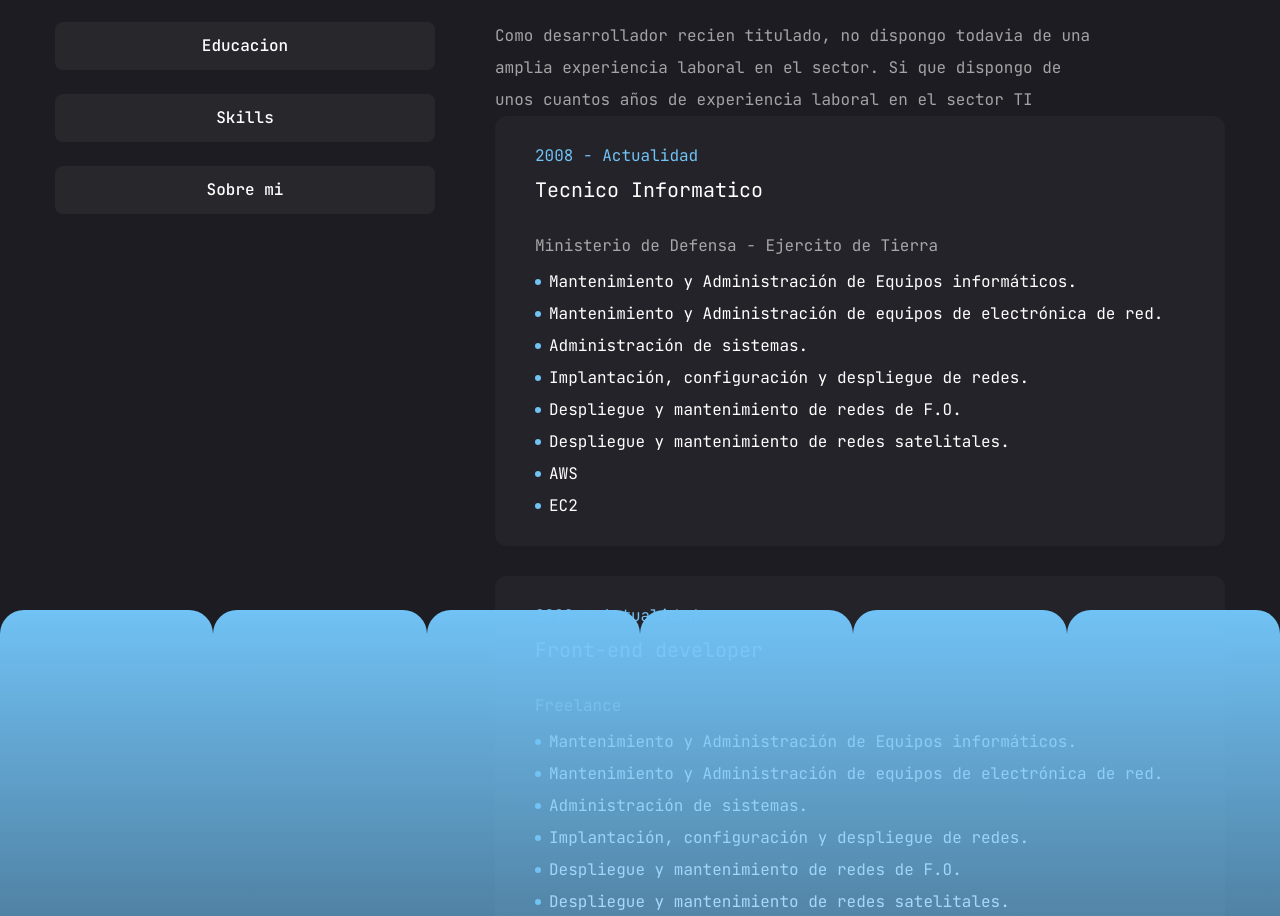
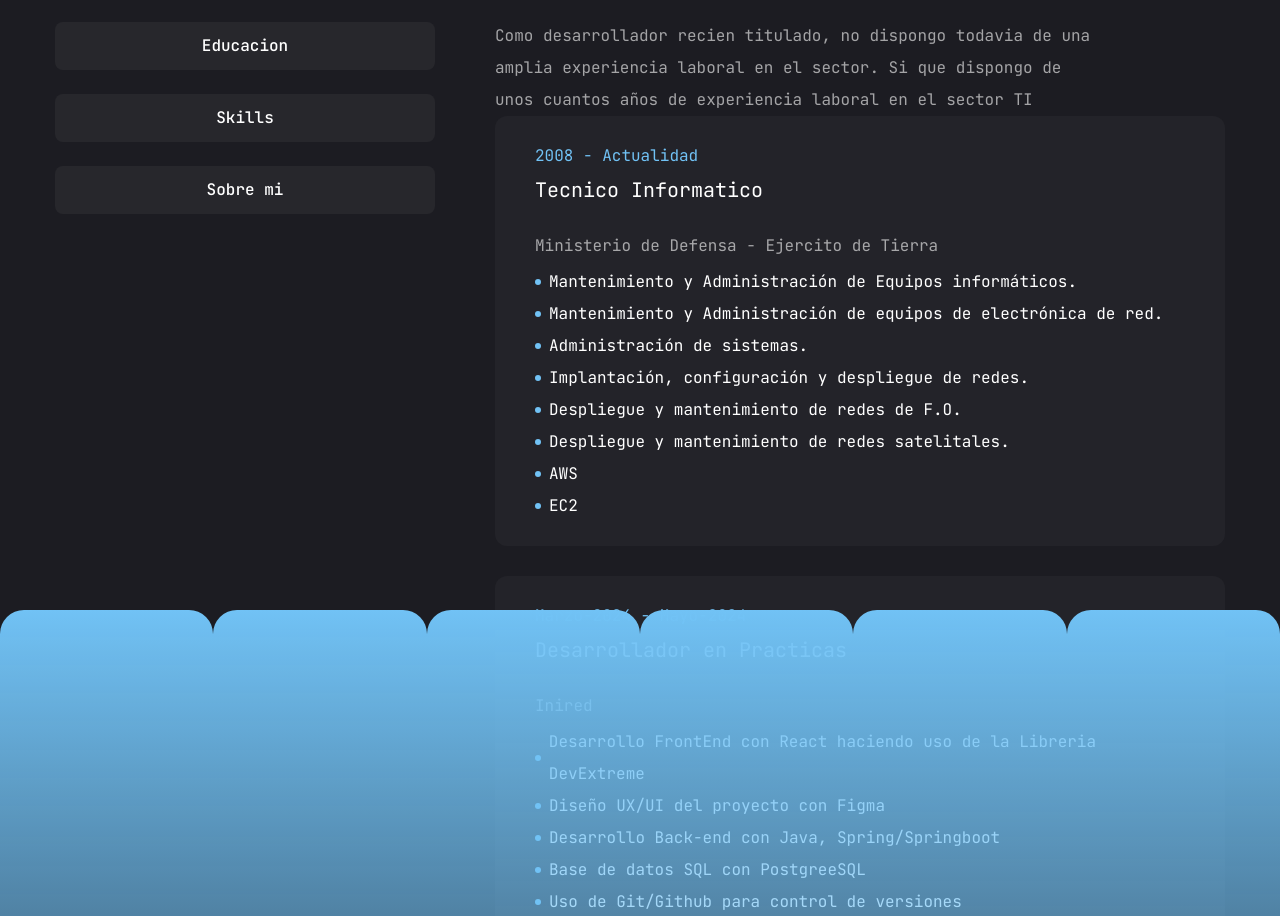
Before and after one commit to misama484/portfolio20, a Next.js app: page /About in a window 1280 px wide. Shown: the part 190-1106 px from the top of the page. Built offline with nearby package versions, Linux system fonts and the light colour scheme.

Commit message:
migrando a json

```diff
--- a/app/About/page.jsx
+++ b/app/About/page.jsx
@@ -10,6 +10,9 @@ import { Tooltip, TooltipProvider, TooltipContent, TooltipTrigger } from "@/comp
 import { ScrollArea,  } from "@/components/ui/scroll-area";
 import { motion } from "framer-motion";
 import Image from "next/image";
+
+//Datos
+import data from "../../datos.json"
 
 
 
@@ -296,7 +299,7 @@ export const skillsList = [
 
 const About = () => {
 
-
+  console.log(data.datos.experience.title)
 
   return (
     <motion.div initial={{opacity:0}} animate={{
@@ -319,13 +322,13 @@ const About = () => {
             {/* experience */}
             <TabsContent value="experience" className="w-full">
               <div className="flex flex-col gap-[30px] text-center xl:text-left">
-                <h2 className="text-4xl font-bold">{experience.title}</h2>
-                <p className="max-w-[600px] text-white/60 mx-auto xl:mx-0">{experience.description}</p>
+                <h2 className="text-4xl font-bold">{data.datos.experience.title}</h2>
+                <p className="max-w-[600px] text-white/60 mx-auto xl:mx-0">{data.datos.experience.description}</p>
               </div>
               <ScrollArea className="h-[800px]">
                 <ul className="grid grid-cols-1 lg:grid-cols-1 gap-[30px]">
                   {/* {experienceDb.map((item, index) => { */}
-                {experience.items.map((item, index) => {
+                {data.datos.experience.items.map((item, index) => {
                   return(
                     <li key={index} className="flex flex-col bg-[#232329] h-auto py-6 px-10 rounded-xl justify-center items-center lg:items-start gap-1 hover:bg-opacity-60">
                       <span className="text-accent">{item.date}</span>
--- a/components/Nav.jsx
+++ b/components/Nav.jsx
@@ -24,14 +24,6 @@ const links = [
     name: "contacto",
     path: "/Contact",
   },
-  {
-    name: "Login",
-    path: "/Login",
-  },
-  {
-    name:"AdminPage",
-    path:"/AdminPage",
-  },
 ]
 
 const Nav = () => {
--- a/components/Photo.jsx
+++ b/components/Photo.jsx
@@ -23,7 +23,7 @@ const Photo = () => {
           opacity: 1,
           transition: {delay: 1.4, duration: 0.4, ease: "easeInOut"},
         }}
-        className="w-[398px] h-[398px] xl:w-[578px] xl:h-[618px] mix-blend-lighten ml-1 absolute">
+        className="w-[398px] h-[398px] xl:w-[558px] xl:h-[598px] mix-blend-lighten ml-1 absolute">
           <Image
             src="/assets/fotoDifum.png"
             alt="foto"
--- a/datos.json
+++ b/datos.json
@@ -82,36 +82,32 @@
     },
     {
       "icon": "/assets/assets/resume/badge.svg",
-      "company": "Freelance",
-      "position": "Front-end developer",
-      "date": "2020 - Actualidad",
-      "description": "Desarrollo de aplicaciones web y páginas web para diferentes clientes, tanto en el frontend como en el backend.",
+      "company": "Inired",
+      "position": "Desarrollador en Practicas",
+      "date": " Marzo-2024 - Mayo-2024",
+      "description": "Practicas formativa GD-DAM donde desarrolle junto con mis compañeros de practicas un proyecto para una tienda online, desde el inicio participando en todo el proceso del desarrollo centrandonos mayormente en el frontend y en el backend.",
       "functions":[
-        "Mantenimiento y Administración de Equipos informáticos.",
-        "Mantenimiento y Administración de equipos de electrónica de red.",
-        "Administración de sistemas.",
-        "Implantación, configuración y despliegue de redes.",
-        "Despliegue y mantenimiento de redes de F.O.",
-        "Despliegue y mantenimiento de redes satelitales.",
-        "AWS",
-        "EC2"
+        "Desarrollo FrontEnd con React haciendo uso de la Libreria DevExtreme",
+        "Diseño UX/UI del proyecto con Figma",
+        "Desarrollo Back-end con Java, Spring/Springboot",
+        "Base de datos SQL con PostgreeSQL",
+        "Uso de Git/Github para control de versiones",
+        "Trello para control de tareas/tickets"
       ]
     },
     {
       "icon": "/assets/assets/resume/badge.svg",
       "company": "Freelance",
-      "position": "Front-end developer",
-      "date": "2020 - Actualidad",
-      "description": "Desarrollo de aplicaciones web y páginas web para diferentes clientes, tanto en el frontend como en el backend.",
+      "position": "Full-stack developer",
+      "date": "2021 - Actualidad",
+      "description": "Desarrollo de aplicaciones web y páginas web para diferentes clientes, desarrollando parte frontend y backend.",
       "functions":[
-        "Mantenimiento y Administración de Equipos informáticos.",
-        "Mantenimiento y Administración de equipos de electrónica de red.",
-        "Administración de sistemas.",
-        "Implantación, configuración y despliegue de redes.",
-        "Despliegue y mantenimiento de redes de F.O.",
-        "Despliegue y mantenimiento de redes satelitales.",
-        "AWS",
-        "EC2"
+        "Desarrollo FrontEnd con React, Angular",
+        "Frameworks como Vite, Next, Astro, etc...",
+        "Desarrollo Backend con Java, Spring, Node, etc...",
+        "Bases de datos tanto SQL como NoSQL",
+        "Despliegue de webs en servidores",
+        "Despliegue de aplicaciones en tiendas de apps"
       ]
     }
   ]
```
Also changed, not shown: 1 other file (tests, documents, lock files or other folders).
